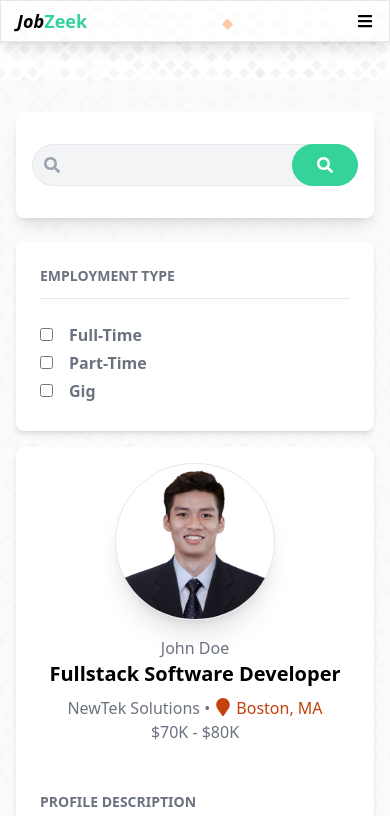
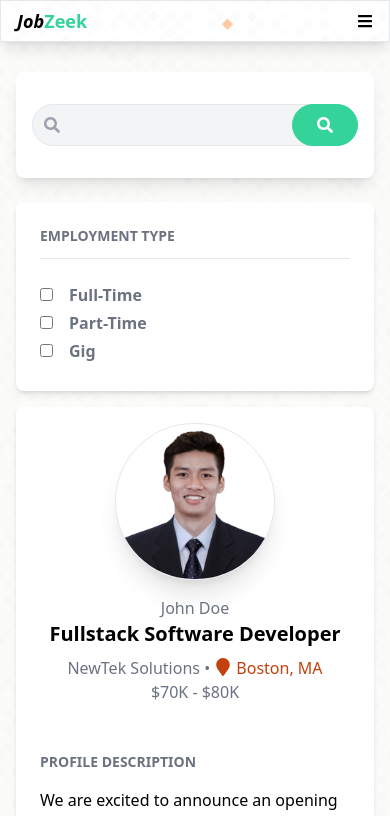
Before and after one commit to vargasjuanibarra/jobZeeker-fe, a React (Vite) app: page /talents in a window 390 px wide. Shown: the top 816 px of the page. Built offline with nearby package versions, Linux system fonts and the light colour scheme; no server answers.

Commit message:
fix margins on small screen sizes on talents and jobs page

```diff
--- a/src/components/JobListings.jsx
+++ b/src/components/JobListings.jsx
@@ -40,7 +40,7 @@ const JobListings = ({viewAllJobs=false}) => {
 
 
   return (
-    <section className="bg-stone-50 bg-opacity-75 px-4 py-2 my-20">
+    <section className="bg-stone-50 bg-opacity-75 px-4 py-2 my-10 lg:my-20">
     <div className="container-xl lg:container m-auto">
       <h2 className="text-3xl font-bold text-black mb-6 text-center">
        {!viewAllJobs ? 'Recent Posted Jobs' : ''}
--- a/src/pages/Talents.page.jsx
+++ b/src/pages/Talents.page.jsx
@@ -28,7 +28,7 @@ const Talentspage = () => {
     }, [])
 
     return (
-      <section className="bg-stone-50 bg-opacity-75 px-4 py-2 lg:max-w-[1200px] mx-auto my-20">
+      <section className="bg-stone-50 bg-opacity-75 px-4 py-2 lg:max-w-[1200px] mx-auto my-10 lg:my-20">
         <div className="container-xl lg:container m-auto">
         <h2 className="text-3xl font-bold text-black mb-6 text-center">
         </h2>
```
